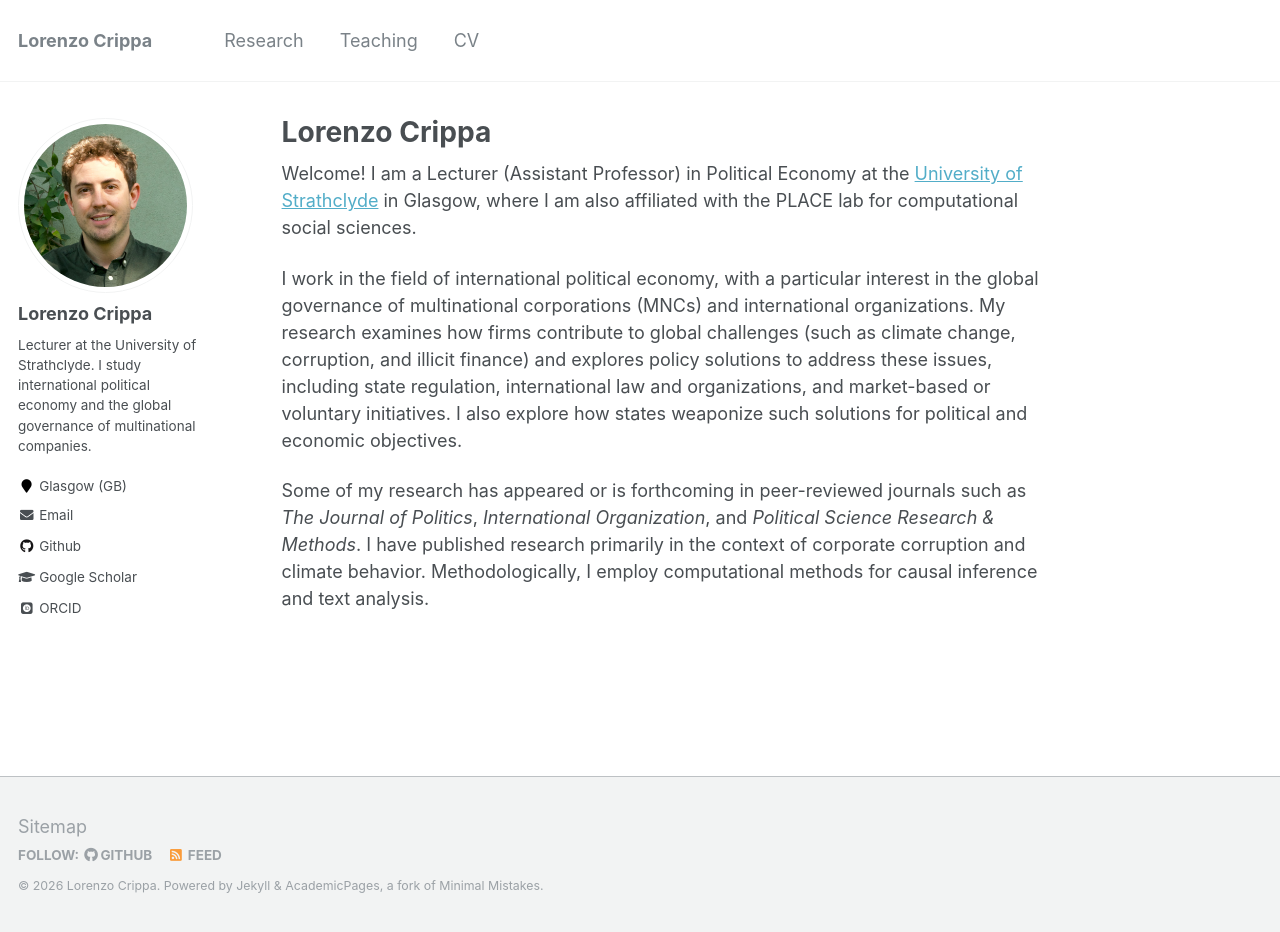
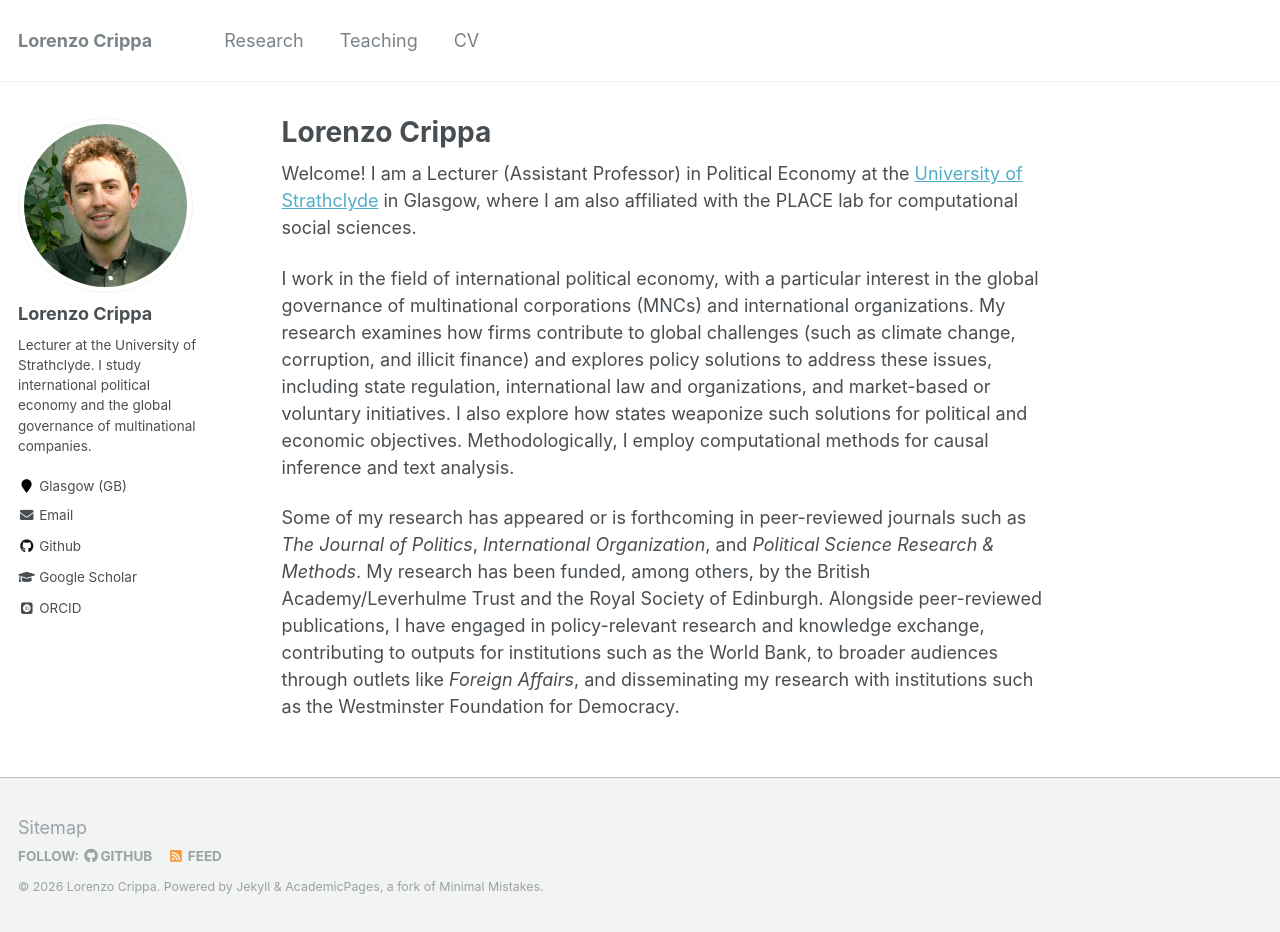
Before and after one commit to lorenzo-crippa/lorenzo-crippa.github.io, a Jekyll site: the page built from _pages/about.md, in a window 1280 px wide and 932 px high. Built offline with Jekyll 4.4.1, drawn with Linux system fonts in a browser that asks for light colours; some web fonts are replaced.

Commit message:
Update about.md

```diff
--- a/_pages/about.md
+++ b/_pages/about.md
@@ -9,6 +9,6 @@ redirect_from:
 
 Welcome! I am a Lecturer (Assistant Professor) in Political Economy at the [University of Strathclyde](https://www.strath.ac.uk/staff/crippalorenzodr/) in Glasgow, where I am also affiliated with the PLACE lab for computational social sciences.
 
-I work in the field of international political economy, with a particular interest in the global governance of multinational corporations (MNCs) and international organizations. My research examines how firms contribute to global challenges (such as climate change, corruption, and illicit finance) and explores policy solutions to address these issues, including state regulation, international law and organizations, and market-based or voluntary initiatives. I also explore how states weaponize such solutions for political and economic objectives.
+I work in the field of international political economy, with a particular interest in the global governance of multinational corporations (MNCs) and international organizations. My research examines how firms contribute to global challenges (such as climate change, corruption, and illicit finance) and explores policy solutions to address these issues, including state regulation, international law and organizations, and market-based or voluntary initiatives. I also explore how states weaponize such solutions for political and economic objectives. Methodologically, I employ computational methods for causal inference and text analysis.
 
-Some of my research has appeared or is forthcoming in peer-reviewed journals such as _The Journal of Politics_, _International Organization_, and _Political Science Research & Methods_. I have published research primarily in the context of corporate corruption and climate behavior. Methodologically, I employ computational methods for causal inference and text analysis.
+Some of my research has appeared or is forthcoming in peer-reviewed journals such as _The Journal of Politics_, _International Organization_, and _Political Science Research & Methods_. My research has been funded, among others, by the British Academy/Leverhulme Trust and the Royal Society of Edinburgh. Alongside peer-reviewed publications, I have engaged in policy-relevant research and knowledge exchange, contributing to outputs for institutions such as the World Bank, to broader audiences through outlets like _Foreign Affairs_, and disseminating my research with institutions such as the Westminster Foundation for Democracy.
```
